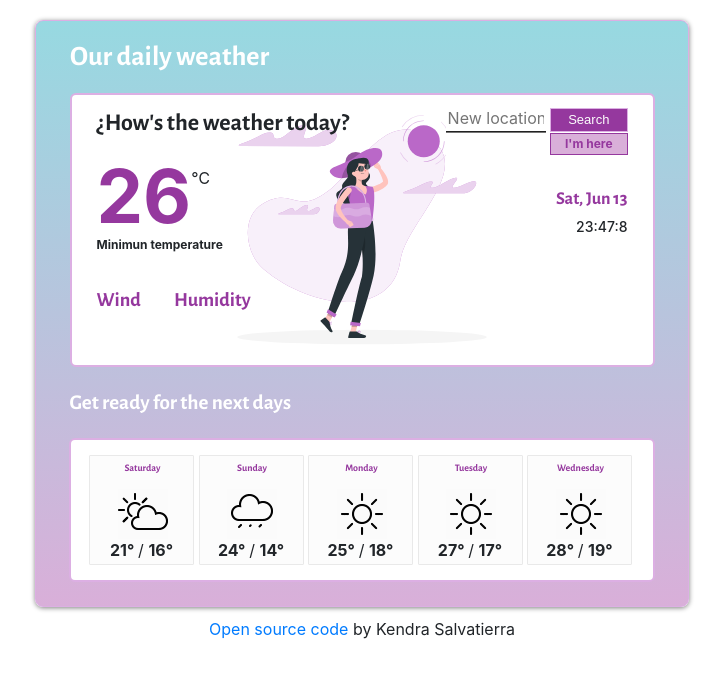
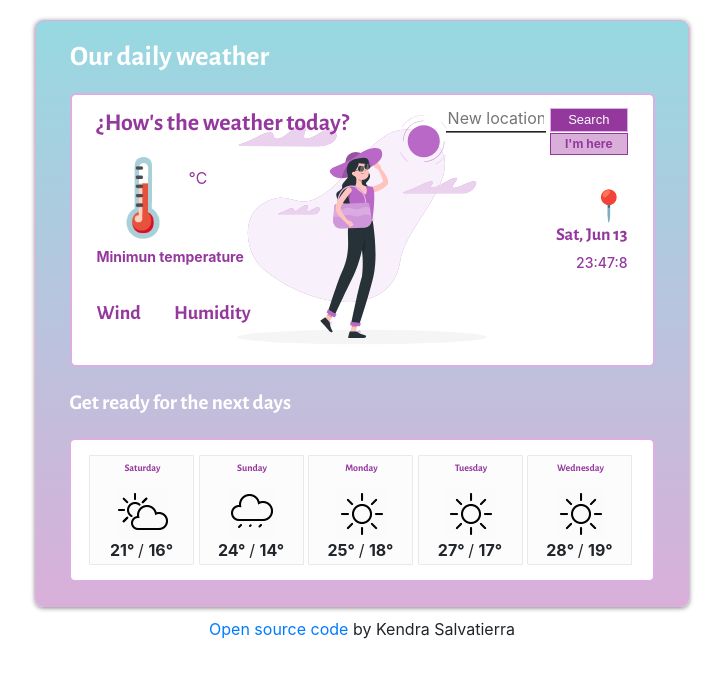
Before and after one commit to KendraSalcor/Our-daily-weather-App, a plain HTML site: page index.html in a window 1280 px wide. Shown: the whole page, without its empty margins (278-1001 px from the left). Drawn offline with nearby package versions, Linux system fonts and the light colour scheme.

Commit message:
update emojis

```diff
--- a/index.html
+++ b/index.html
@@ -20,7 +20,7 @@
             Our daily weather
         </div>
 
-        <div class="container1">
+        <div class="container1" style="color: #95389e;">
             <div class="container">
                 <div class="row">
                     <div class="col">
@@ -29,7 +29,7 @@
                         </div>
 
                         <span class="mainTemperature" id="currentTemp">
-                            26
+                            🌡
                         </span>
                         <div class="degrees">
                             <span id="celcius">
@@ -82,7 +82,7 @@
                         </button>
                         <div class="citycountry">
                             <h2 class="city" id="newCity">
-
+                            📍
                             </h2>
                             <h3 class="country" id="nameCountry">
 
--- a/src/styles.css
+++ b/src/styles.css
@@ -161,9 +161,10 @@ footer {
 
 .minimun {
   display: inline-block;
-  font-size: 12px;
+  font-size: 14px;
   width: 100%;
   font-weight: bold;
+  padding-top: 15px;
 }
 .propertiesweather {
   font-family: "Alegreya Sans", sans-serif;
```
